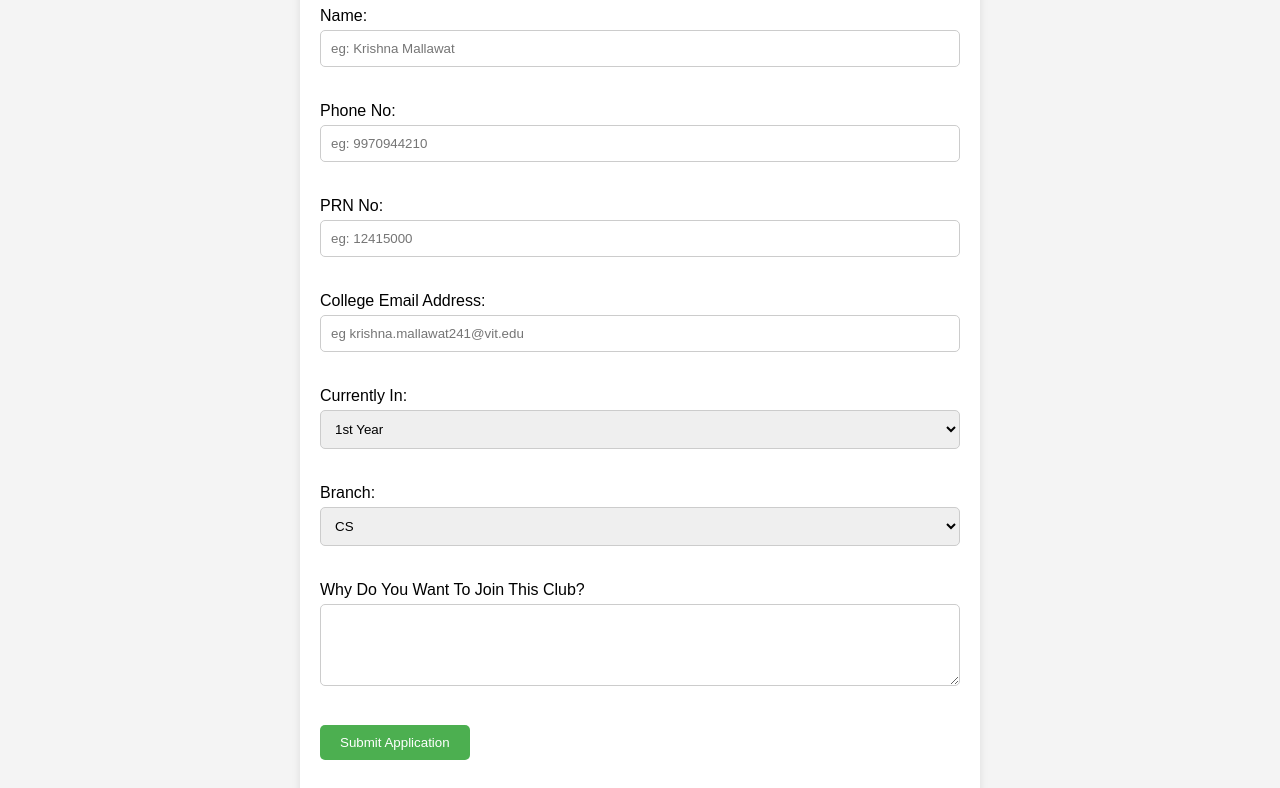
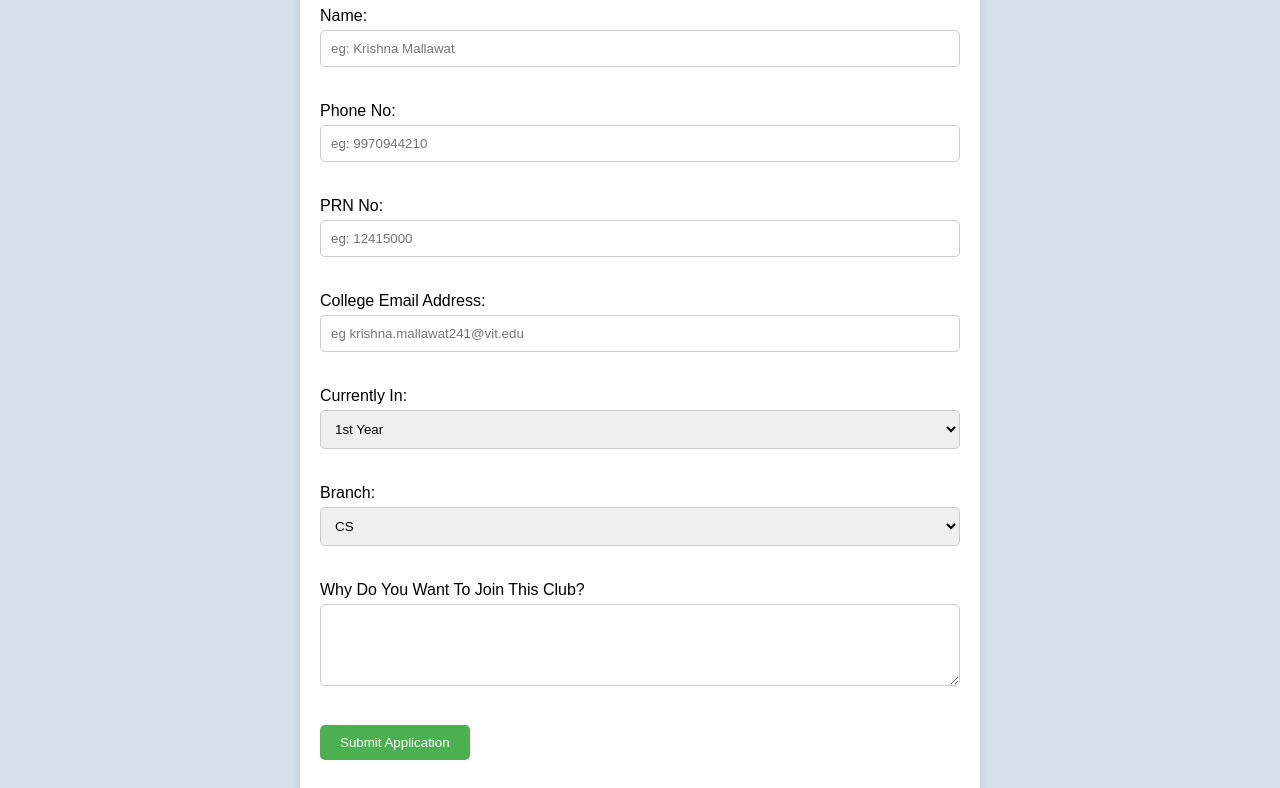
Before and after one commit to KrishnaMallawat/Wd-proj, a plain HTML site: page get involved.html in a window 1280 px wide. Shown: the part 575-1363 px from the top of the page. Drawn offline with Linux system fonts and the light colour scheme.

Commit message:
Update get involved.html

```diff
--- a/get involved.html
+++ b/get involved.html
@@ -10,7 +10,7 @@
             font-family: Arial, sans-serif;
             margin: 0;
             padding: 0;
-            background-color: #f4f4f4;
+            /* background-color: #f4f4f4; */
         }
         .disp{
             color: black;
```
